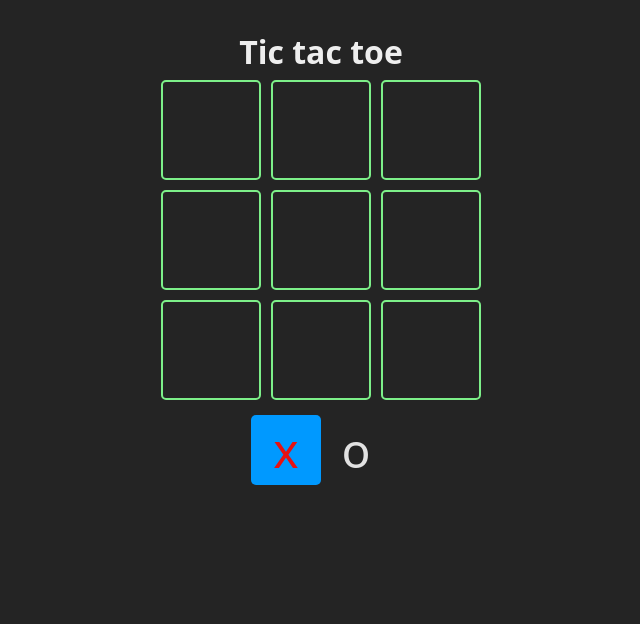
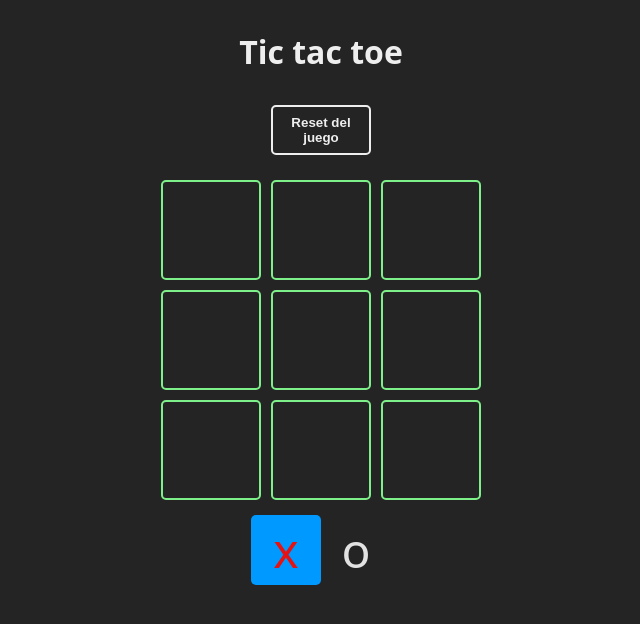
Before and after one commit to soadfreyle/tic-tac-toe, a React (Vite) app in the folder tic-tac-toe/: page / in a window 1280 px wide. Shown: the top 624 px of the page, without its empty margins (319-959 px from the left). Built offline with nearby package versions, Linux system fonts and the light colour scheme.

Commit message:
mostrar ganador y reset juego

```diff
--- a/tic-tac-toe/src/App.jsx
+++ b/tic-tac-toe/src/App.jsx
@@ -50,6 +50,12 @@
     return null;
   };
 
+  const resetGame = () => {
+    setBoard(Array(9).fill(null));
+    setTurn(TURNS.X);
+    setWinner(null);
+  };
+
   const updateBoard = (index) => {
     // no actualiza esta posicion
     if (board[index] || winner) return;
@@ -71,6 +77,7 @@
   return (
     <main className="board">
       <h1>Tic tac toe</h1>
+      <button onClick={resetGame}>Reset del juego</button>
       <section className="game">
         {board.map((_, index) => {
           return (
@@ -85,6 +92,21 @@
         <Square isSelected={turn === TURNS.X}>{TURNS.X}</Square>
         <Square isSelected={turn === TURNS.O}>{TURNS.O}</Square>
       </section>
+
+      {winner !== null && (
+        <section className="winner">
+          <div className="text">
+            <h2>{winner === false ? "Empate" : "Ganó:"}</h2>
+            <header className="win">
+              {winner && <Square>{winner}</Square>}
+            </header>
+
+            <footer>
+              <button onClick={resetGame}>Empezar de nuevo</button>
+            </footer>
+          </div>
+        </section>
+      )}
     </main>
   );
 }
```
